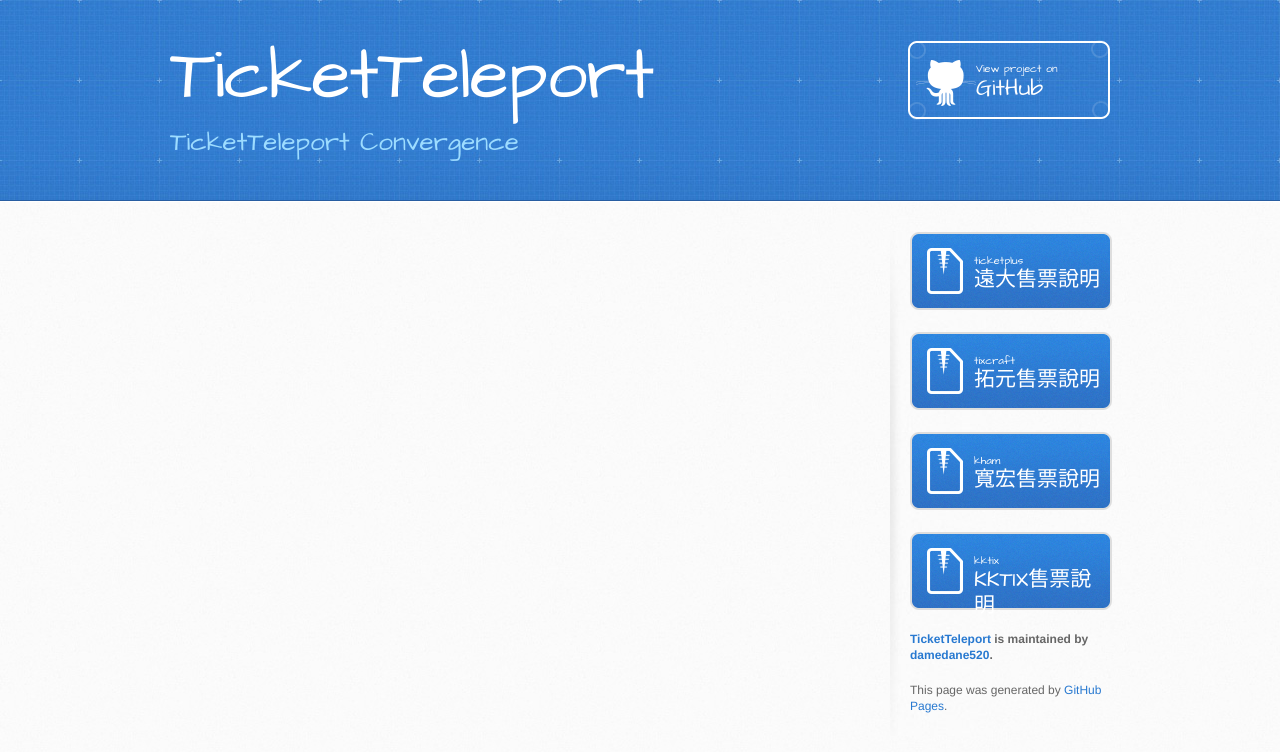
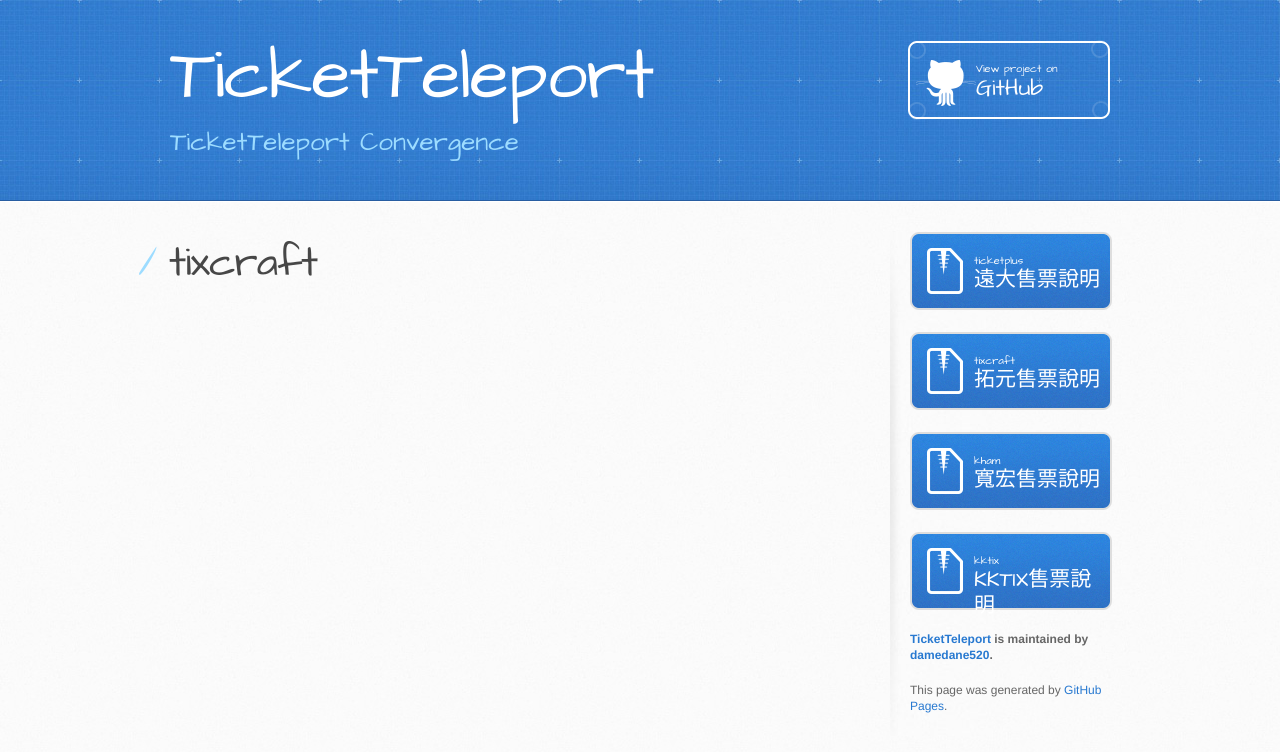
Before and after one commit to damedane520/TicketTeleport, a Jekyll site: the page built from tixcraft.md, in a window 1280 px wide. Shown: the top 752 px of the page. Built offline with Jekyll 4.4.1, drawn with Linux system fonts in a browser that asks for light colours; our own code applies the rules of GitHub Pages for plain Markdown files.

Commit message:
Update tixcraft.md

```diff
--- a/tixcraft.md
+++ b/tixcraft.md
@@ -1,3 +1,5 @@
 ---
 layout: mylayouts
 ---
+
+# tixcraft
```
